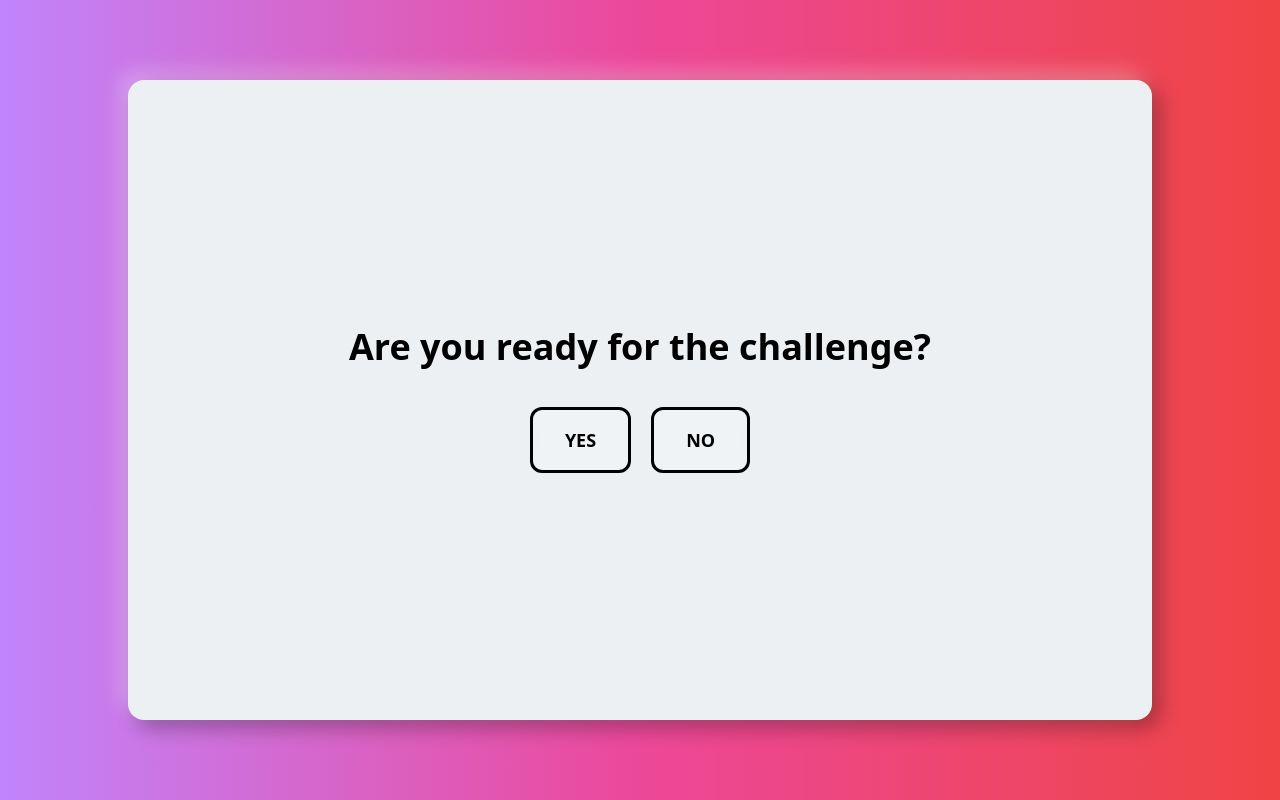
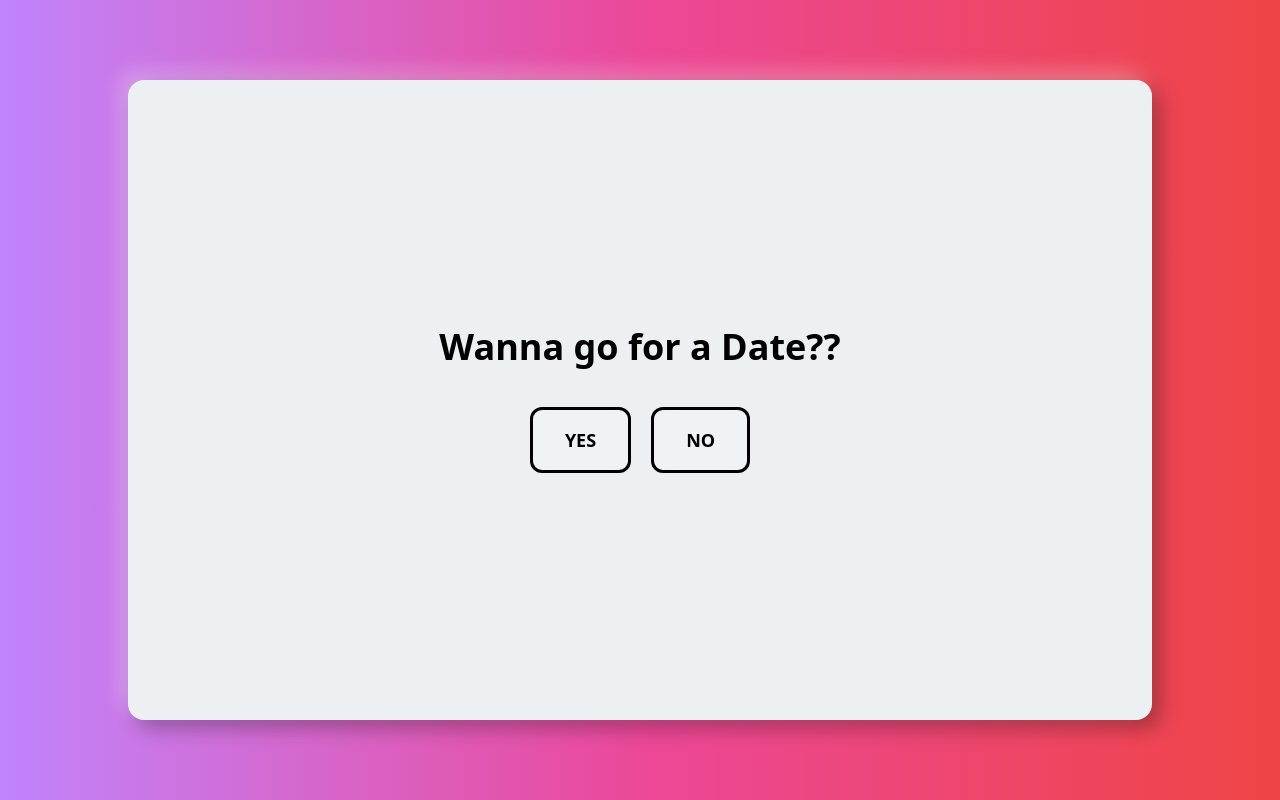
Before and after one commit to AfrhanSYED/Pract, a website: page index.html in a window 1280 px wide. Drawn offline with nearby package versions, Linux system fonts and the light colour scheme.

Commit message:
Update index.html

```diff
--- a/index.html
+++ b/index.html
@@ -14,7 +14,7 @@
       class="neumorphic-card w-4/5 h-4/5 p-10 relative rounded-2xl flex flex-col justify-center items-center"
     >
       <h1 id="card-title" class="text-4xl font-bold mb-10 text-center">
-        Are you ready for the challenge?
+        Wanna go for a Date??
       </h1>
       <div id="button-container" class="flex space-x-5">
         <button
```
